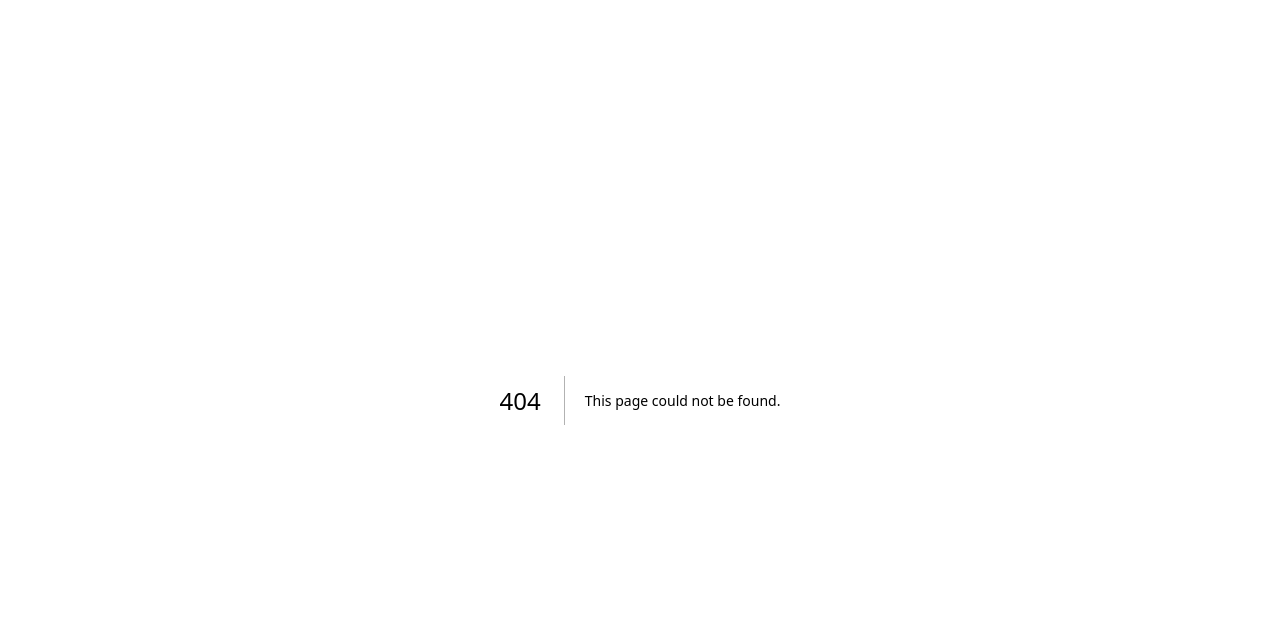
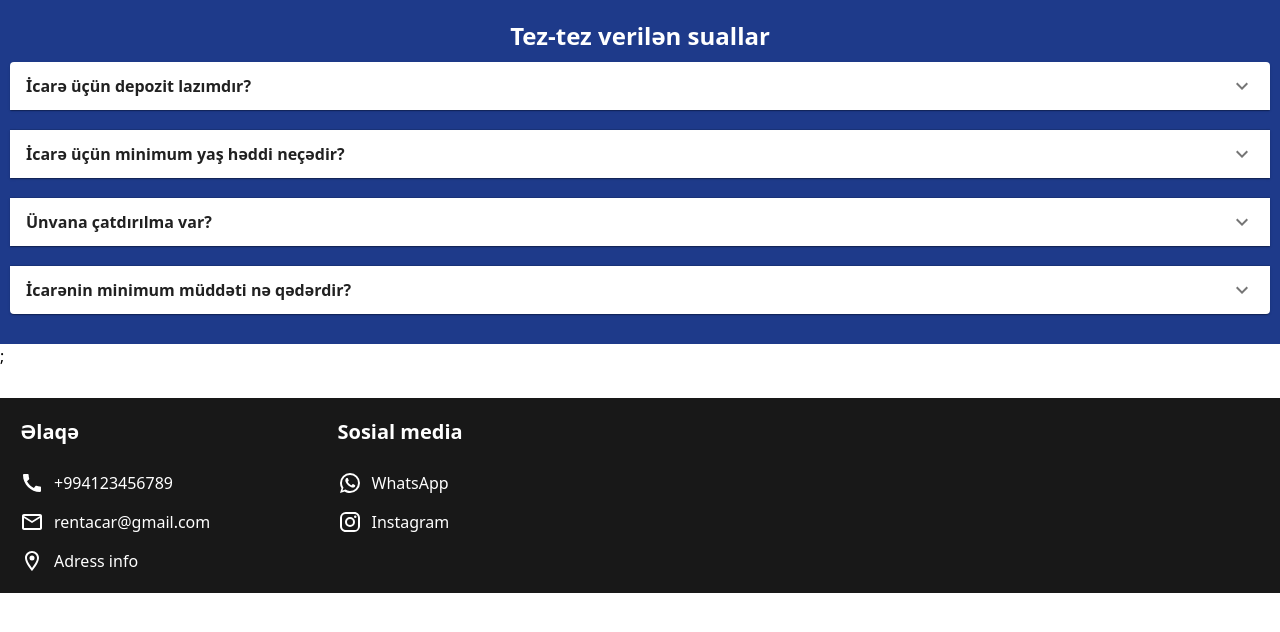
Before and after one commit to hebibov666/rentacar, a Next.js app: page /components/Faq in a window 1280 px wide. Before the commit this address had no page. Shown: the top 632 px of the page. Built offline with nearby package versions, Linux system fonts and the light colour scheme.

Commit message:
Add accordion

```diff
--- /dev/null
+++ b/pages/components/Faq.js
@@ -0,0 +1,54 @@
+import Accordion from '@mui/material/Accordion';
+import AccordionActions from '@mui/material/AccordionActions';
+import AccordionSummary from '@mui/material/AccordionSummary';
+import AccordionDetails from '@mui/material/AccordionDetails';
+import ExpandMoreIcon from '@mui/icons-material/ExpandMore';
+import Button from '@mui/material/Button';
+import AOS from 'aos';
+import 'aos/dist/aos.css';
+import { useEffect } from 'react';
+function Questions(){
+    useEffect(()=>{
+        AOS.init()
+    },)
+    const questions=[
+        {
+            question:"İcarə üçün depozit lazımdır?"
+        },
+        {
+            question:"İcarə üçün minimum yaş həddi neçədir?"
+        },
+        {
+            question:"Ünvana çatdırılma var?"
+        },
+        {
+            question:"İcarənin minimum müddəti nə qədərdir?"
+        }
+    ]
+    return(
+<div  data-aos="fade-right" data-aos-duration="1500" className='w-full bg-blue-900 pb-[20px] flex flex-col pt-[20px]'>
+<div className='flex justify-center items-center'>
+    <h1 className='text-white text-2xl font-bold'>Tez-tez verilən suallar</h1>
+</div>
+<div className='w-full p-[10px] flex flex-col gap-[20px]'>
+{questions.map(question=>{
+    return <Accordion className='rounded-[5px]'>
+    <AccordionSummary
+      expandIcon={<ExpandMoreIcon />}
+      aria-controls="panel1-content"
+      id="panel1-header"
+      className='font-bold text-black'
+    >
+     {question.question}
+    </AccordionSummary>
+    <AccordionDetails className='text-[19px] text-black'>
+      Lorem ipsum dolor sit amet, consectetur adipiscing elit. Suspendisse
+      malesuada lacus ex, sit amet blandit leo lobortis eget.
+    </AccordionDetails>
+  </Accordion>
+})}
+</div>
+</div>
+    )
+}
+export default Questions
--- a/pages/index.js
+++ b/pages/index.js
@@ -7,6 +7,7 @@ import Footer from "./components/Footer";
 import About from "./components/AboutUs";
 import Rules from "./components/Rules";
 import Advantages from "./components/Advantages";
+import Questions from "./components/Faq";
 export default function Home() {
   return (
     <main className="pb-[0px]">
@@ -15,6 +16,7 @@ export default function Home() {
     <SliderSection/>
    <AllCars/>
    <Advantages/>
+   <Questions/>
    <Rules/>
    <About/>
   </div>
```
